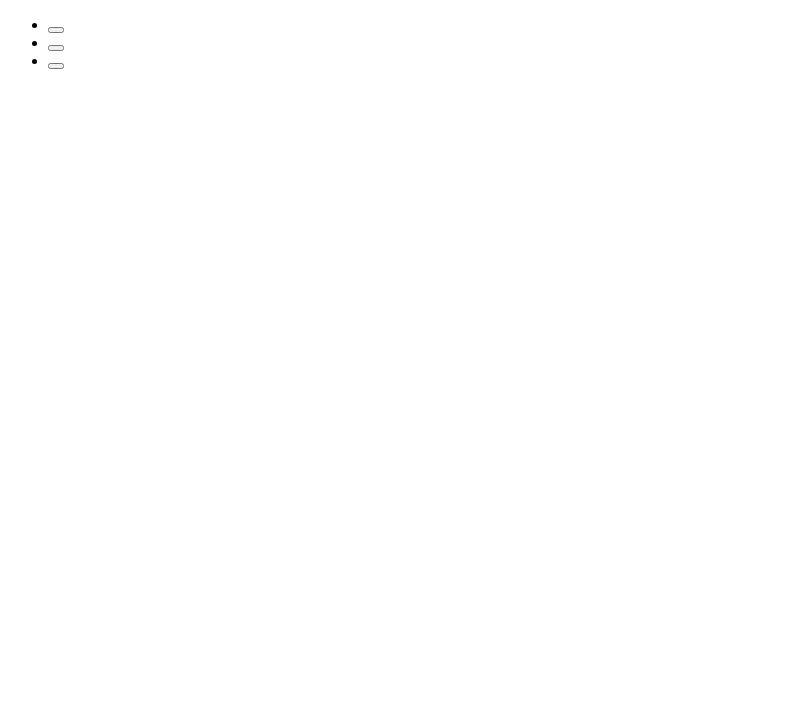
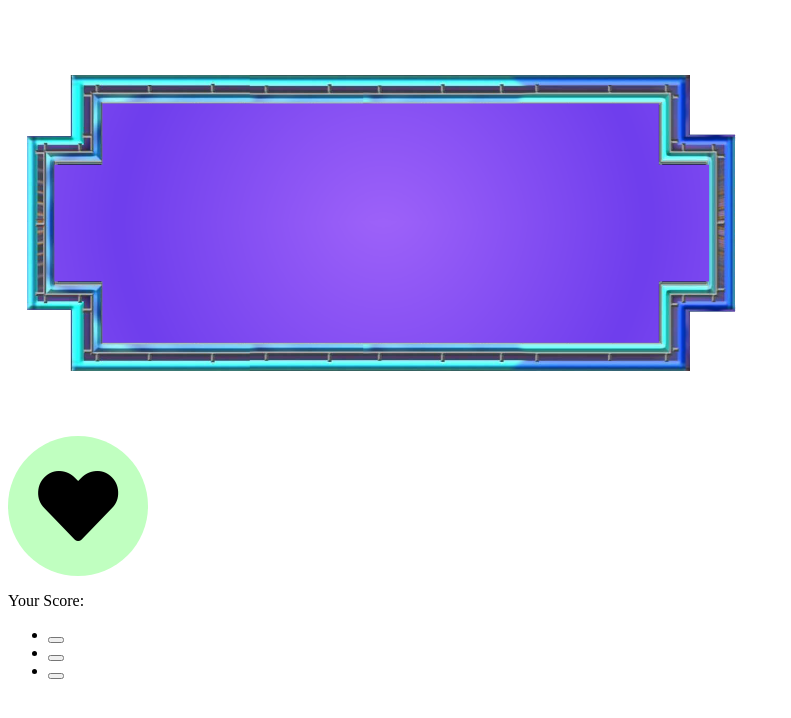
Before and after one commit to YayaLuvz/WoF, a plain HTML site: page index.html in a window 1280 px wide. Shown: the whole page, without its empty margins (0-791 px from the left). Drawn offline with Linux system fonts and the light colour scheme.

Commit message:
started moving data from testingforwof to index to preserve id and class structure

```diff
--- a/index.html
+++ b/index.html
@@ -2,12 +2,16 @@
 <html>
   <head>
     <title>WoF</title>
+    <link rel="stylesheet" href="https://use.fontawesome.com/releases/v5.7.0/css/all.css" integrity="sha384-lZN37f5QGtY3VHgisS14W3ExzMWZxybE1SJSEsQp9S+oqd12jhcu+A56Ebc1zFSJ" crossorigin="anonymous">
+    <link rel="stylesheet" type="text/css" href="WoFstyle.css">
   </head>
   <body>
     <div id='game'>
+      <img src="imgs/blankboard.png" alt="The game board" class="center">
       <div id= 'profile'>
-        <div class= 'opponent-score' id= 'oppo_1'><!--display an object property with the name : score--></div>
-        <div class= 'opponent-score' id= 'oppo_2'><!----></div>
+        <div class= 'opponent-score' id= 'oppo_1'style="flex-grow: 1"><i class="fa fa-heart fa-5x you-circle-icon"></i>
+        <p>Your Score:</p><!--object property with name and score--></div>
+        <div class= 'opponent-score' id= 'oppo_2'><!--  --></div>
         <div class= 'player-score'><!----> </div>
       </div>
       <div class= 'game-play'>
```
